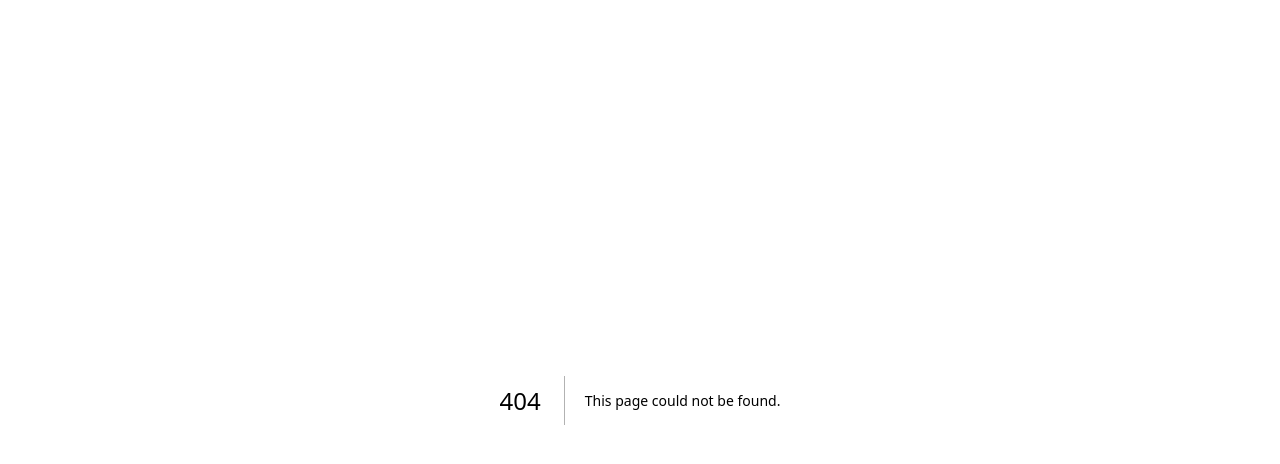
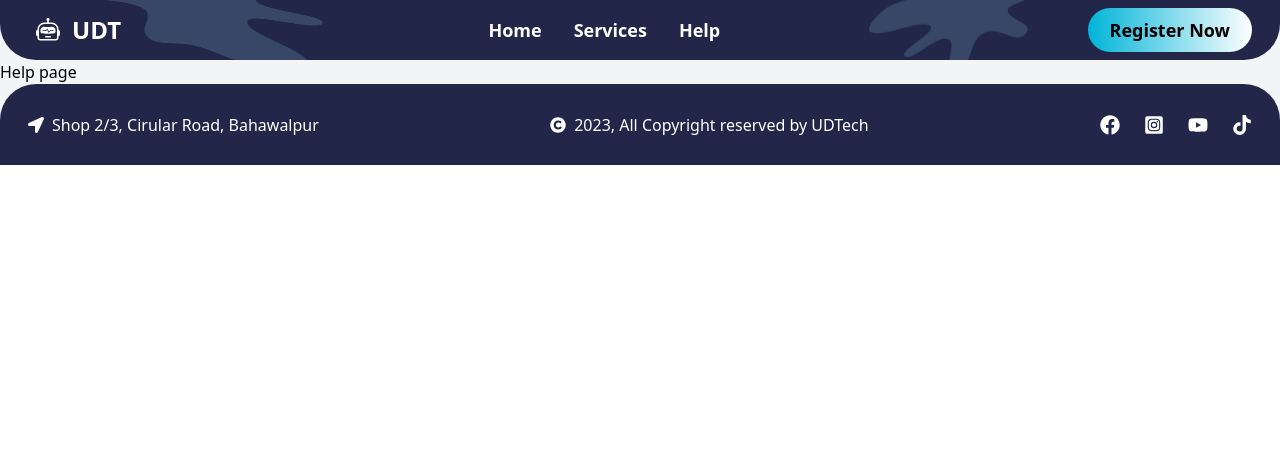
Before and after one commit to mhmAdmin1122/UDTech, a Next.js app: page /help in a window 1280 px wide. Before the commit this address had no page. Shown: the top 464 px of the page. Built offline with nearby package versions, Linux system fonts and the light colour scheme.

Commit message:
help page created

```diff
--- a/pages/Components/N/Navbar.tsx
+++ b/pages/Components/N/Navbar.tsx
@@ -38,7 +38,7 @@ const Navbar = () => {
             <ul className="tabs-List text-lg flex flex-wrap gap-8">
                 <Link href="/"><li className='py-2'>Home</li></Link>
                 <Link href="/services"><li className='py-2'>Services</li></Link>
-                <Link href="/"><li className='py-2'>Help</li></Link>
+                <Link href="/help"><li className='py-2'>Help</li></Link>
             </ul>
 
             <button className='bg-gradient-to-r cursor-pointer from-[#00B4D8] to-[#fff] py-2 px-[22px] rounded-[61px] text-[#000] transition-all ease-in-out duration-1000 text-lg'>Register Now</button>
--- /dev/null
+++ b/pages/help/index.tsx
@@ -0,0 +1,12 @@
+import React from 'react'
+import Layout from '../Components/L/Layout'
+
+const index = () => {
+  return (
+    <Layout>
+      Help page
+    </Layout>
+  )
+}
+
+export default index
```
